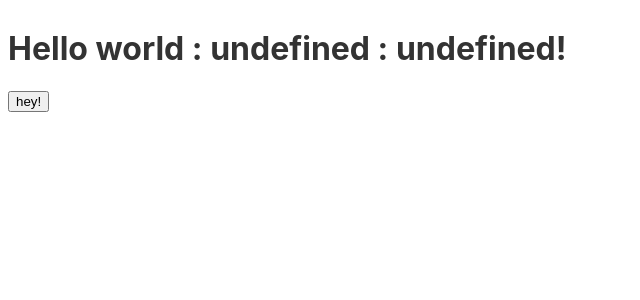
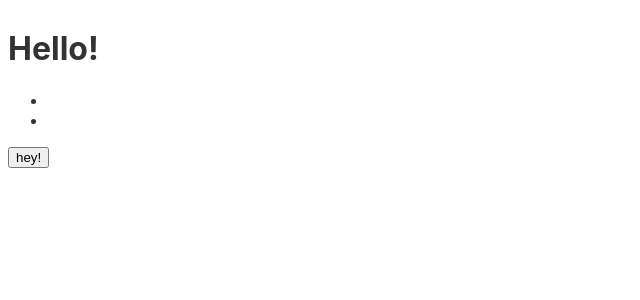
Before and after one commit to Uro3/search, a Svelte app: page / in a window 1280 px wide. Shown: the top 300 px of the page, without its empty margins (0-640 px from the left). Built offline with nearby package versions, Linux system fonts and the light colour scheme.

Commit message:
use env variable sample

```diff
--- a/rollup.config.js
+++ b/rollup.config.js
@@ -43,8 +43,8 @@ export default {
 		replace({
       process: JSON.stringify({
         env: {
-					CLIENT_ID: process.env.CLIENT_ID || 'abc',
-					REDIRECT_URI: process.env.REDIRECT_URI || 'http://localhost:5000'
+					CLIENT_ID: process.env.CLIENT_ID,
+					REDIRECT_URI: process.env.REDIRECT_URI
         }
       }),
     }),
--- a/src/App.svelte
+++ b/src/App.svelte
@@ -1,5 +1,7 @@
 <script lang="ts">
-	export let name: string;
+	export let clientId: string;
+	export let redirectUri: string;
+
 
 	const handleClick = () => {
 		console.log("clicked!!")
@@ -7,7 +9,11 @@
 </script>
 
 <main>
-	<h1>Hello {name}!</h1>
+	<h1>Hello!</h1>
+	<ul>
+		<li>{clientId}</li>
+		<li>{redirectUri}</li>
+	</ul>
 	<button on:click={handleClick}>
 		hey!
 	</button>
--- a/src/main.ts
+++ b/src/main.ts
@@ -1,12 +1,10 @@
 import App from './App.svelte';
-
-const client_id = process.env.CLIENT_ID;
-const redirect_uri = process.env.REDIRECT_URI;
 
 const app = new App({
 	target: document.body,
 	props: {
-		name: `world : ${client_id} : ${redirect_uri}`
+		clientId: process.env.CLIENT_ID || '',
+		redirectUri: process.env.REDIRECT_URI || ''
 	}
 });
 
```
